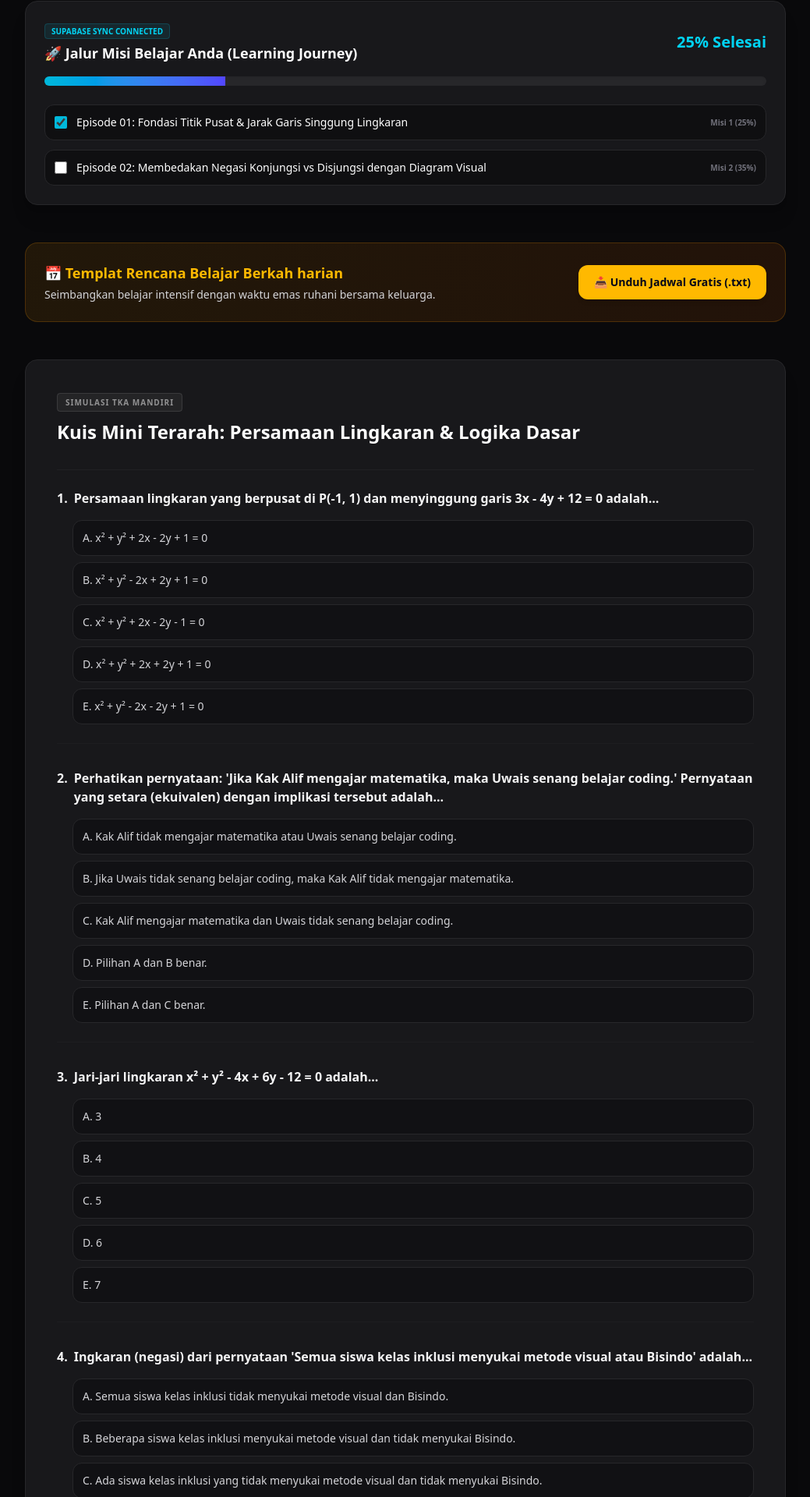
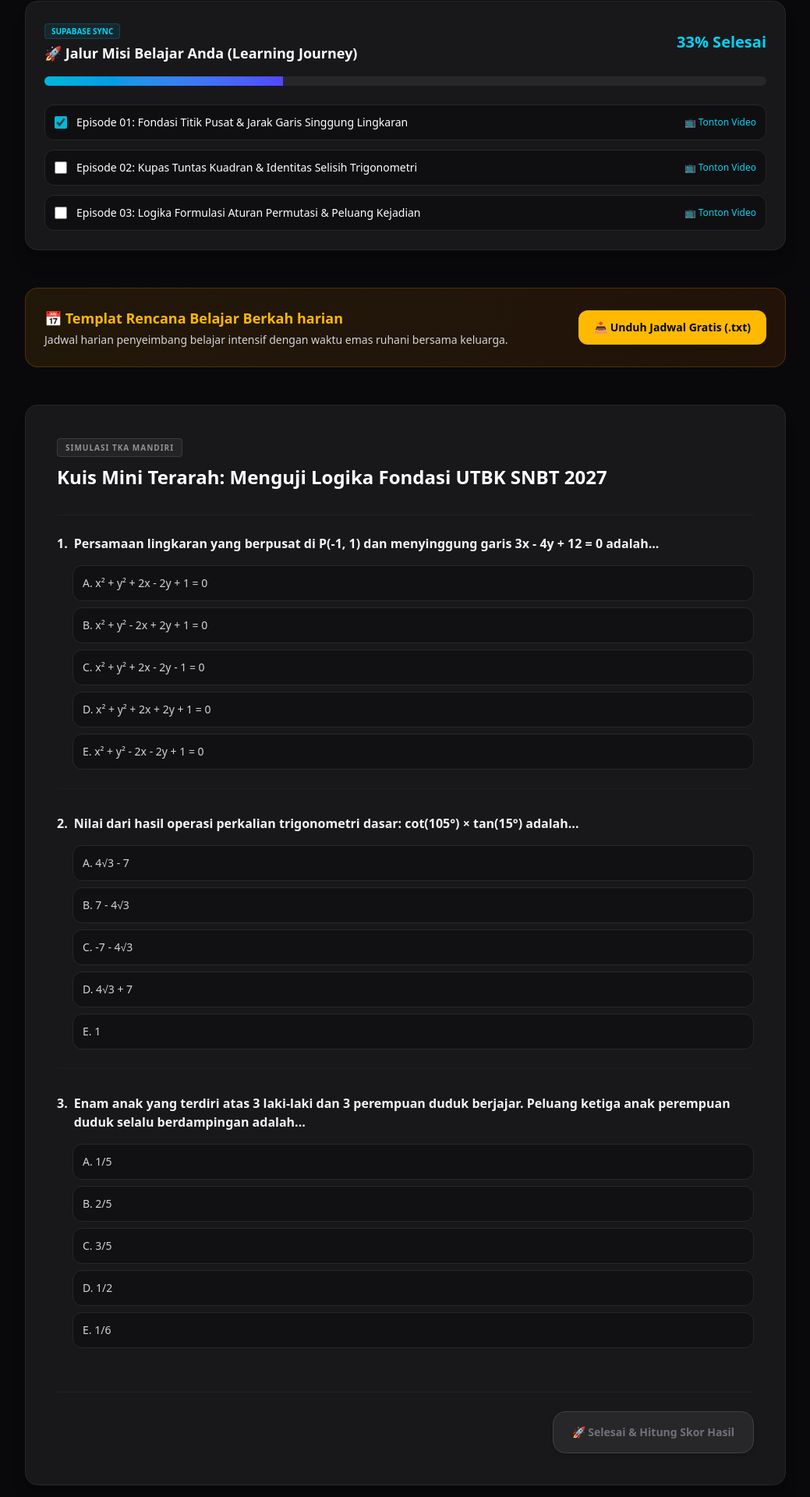
Before and after one commit to teknoalif/kakalif, a Next.js app: page /tryout in a window 1280 px wide. Shown: the part 252-2172 px from the top of the page at 78% size, without its empty margins (120-1159 px from the left). Built offline with nearby package versions, Linux system fonts and the light colour scheme.

Commit message:
Update page.js

```diff
--- a/src/app/tryout/page.js
+++ b/src/app/tryout/page.js
@@ -4,7 +4,6 @@ import Navbar from '../../components/Navbar';
 import Footer from '../../components/Footer';
 
 export default function TryOutPage() {
-  // Data Soal Lengkap dengan Pembahasan Detil
   const daftarSoal = [
     {
       id: 1,
@@ -17,57 +16,33 @@ export default function TryOutPage() {
         "D. x² + y² + 2x + 2y + 1 = 0",
         "E. x² + y² - 2x - 2y + 1 = 0"
       ],
-      kunci: 0, // A
+      kunci: 0,
       rekomendasiVideo: "https://youtu.be/-NABrFzoP2w",
-      pembahasan: "Langkah 1: Cari jari-jari (r) menggunakan rumus jarak titik pusat P(x₁, y₁) ke garis ax + by + c = 0.\n$r = \\left| \\frac{a x_1 + b y_1 + c}{\\sqrt{a^2 + b^2}} \\right|$\n$r = \\left| \\frac{3(-1) + (-4)(1) + 12}{\\sqrt{3^2 + (-4)^2}} \\right| = \\left| \\frac{-3 - 4 + 12}{\\sqrt{25}} \\right| = \\left| \\frac{5}{5} \\right| = 1$\n\nLangkah 2: Masukkan ke rumus standar persamaan lingkaran $(x - h)^2 + (y - k)^2 = r^2$ dengan pusat (-1, 1):\n$(x - (-1))^2 + (y - 1)^2 = 1^2$\n$(x + 1)^2 + (y - 1)^2 = 1$\n$x^2 + 2x + 1 + y^2 - 2y + 1 = 1$\n$x^2 + y^2 + 2x - 2y + 1 = 0$ (Pilihan A)."
+      pembahasan: "Langkah 1: Jarak titik ke garis singgung lingkaran menghasilkan r = 1.\nLangkah 2: Masukkan ke $(x+1)^2 + (y-1)^2 = 1^2 \\implies x^2 + y^2 + 2x - 2y + 1 = 0$ (Opsi A)."
     },
     {
       id: 2,
-      kategori: "Logika Dasar",
-      tanya: "Perhatikan pernyataan: 'Jika Kak Alif mengajar matematika, maka Uwais senang belajar coding.' Pernyataan yang setara (ekuivalen) dengan implikasi tersebut adalah...",
+      kategori: "Trigonometri",
+      tanya: "Nilai dari hasil operasi perkalian trigonometri dasar: cot(105°) × tan(15°) adalah...",
       opsi: [
-        "A. Kak Alif tidak mengajar matematika atau Uwais senang belajar coding.",
-        "B. Jika Uwais tidak senang belajar coding, maka Kak Alif tidak mengajar matematika.",
-        "C. Kak Alif mengajar matematika dan Uwais tidak senang belajar coding.",
-        "D. Pilihan A dan B benar.",
-        "E. Pilihan A dan C benar."
+        "A. 4√3 - 7",
+        "B. 7 - 4√3",
+        "C. -7 - 4√3",
+        "D. 4√3 + 7",
+        "E. 1"
       ],
-      kunci: 3, // D
-      rekomendasiVideo: "https://youtu.be/-NABrFzoP2w",
-      pembahasan: "Dalam logika matematika, sebuah implikasi $p \\implies q$ secara standar ekuivalen (setara) dengan dua bentuk utama:\n1. Bentuk Disjungsi: $\\sim p \\lor q$ (Kak Alif tidak mengajar matematika atau Uwais senang belajar coding) -> Sesuai Pilihan A.\n2. Bentuk Kontraposisi: $\\sim q \\implies \\sim p$ (Jika Uwais tidak senang belajar coding, maka Kak Alif tidak mengajar matematika) -> Sesuai Pilihan B.\n\nKarena pilihan A dan B keduanya benar secara hukum logika, maka opsi yang paling tepat dan menyeluruh adalah Pilihan D."
+      kunci: 0, // A
+      rekomendasiVideo: "https://www.youtube.com/watch?v=-9JjnKEXp2Q",
+      pembahasan: "Langkah 1: Menggunakan sifat relasi kuadran vertikal, nilai $cot(105^\\circ) = -tan(15^\\circ)$.\nLangkah 2: Operasi menjadi $-tan^2(15^\\circ)$. Nilai $tan(15^\\circ) = 2 - \\sqrt{3}$.\nLangkah 3: Kuadratkan dan kalikan negatif: $-(2 - \\sqrt{3})^2 = -(4 - 4\\sqrt{3} + 3) = 4\\sqrt{3} - 7$ (Opsi A)."
     },
     {
       id: 3,
-      kategori: "Persamaan Lingkaran",
-      tanya: "Jari-jari lingkaran x² + y² - 4x + 6y - 12 = 0 adalah...",
-      opsi: ["A. 3", "B. 4", "C. 5", "D. 6", "E. 7"],
-      kunci: 2, // C
-      rekomendasiVideo: "https://youtu.be/-NABrFzoP2w",
-      pembahasan: "Persamaan umum lingkaran: $x^2 + y^2 + Ax + By + C = 0$.\nDari soal didapatkan nilai koefisien: A = -4, B = 6, dan C = -12.\n\nRumus mencari jari-jari (r):\n$r = \\sqrt{\\left(\\frac{A}{-2}\\right)^2 + \\left(\\frac{B}{-2}\\right)^2 - C}$\n$r = \\sqrt{\\left(\\frac{-4}{-2}\\right)^2 + \\left(\\frac{6}{-2}\\right)^2 - (-12)}$\n$r = \\sqrt{(2)^2 + (-3)^2 + 12}$\n$r = \\sqrt{4 + 9 + 12} = \\sqrt{25} = 5$ (Pilihan C)."
-    },
-    {
-      id: 4,
-      kategori: "Logika Dasar",
-      tanya: "Ingkaran (negasi) dari pernyataan 'Semua siswa kelas inklusi menyukai metode visual atau Bisindo' adalah...",
-      opsi: [
-        "A. Semua siswa kelas inklusi tidak menyukai metode visual dan Bisindo.",
-        "B. Beberapa siswa kelas inklusi menyukai metode visual dan tidak menyukai Bisindo.",
-        "C. Ada siswa kelas inklusi yang tidak menyukai metode visual dan tidak menyukai Bisindo.",
-        "D. Tidak ada siswa kelas inklusi yang menyukai metode visual maupun Bisindo.",
-        "E. Beberapa siswa kelas inklusi tidak menyukai metode visual atau tidak menyukai Bisindo."
-      ],
-      kunci: 2, // C
-      rekomendasiVideo: "https://youtu.be/-NABrFzoP2w",
-      pembahasan: "Pernyataan berkuantor universal bernilai: $\\forall x (P(x) \\lor Q(x))$.\nIngkaran dari kuantor 'Semua' ($\\forall$) adalah 'Ada / Beberapa / Terdapat' ($\\exists$).\nSesuai Hukum De Morgan, ingkaran dari operasi disjungsi $(P \\lor Q)$ berubah menjadi konjungsi $(\\sim P \\land \\sim Q)$.\n\nSehingga ingkarannya berbunyi: 'Ada siswa kelas inklusi yang tidak menyukai metode visual DAN tidak menyukai Bisindo' (Pilihan C)."
-    },
-    {
-      id: 5,
-      kategori: "Persamaan Lingkaran",
-      tanya: "Lingkaran x² + y² = r² akan memotong garis y = x + 4 di dua titik yang berbeda jika...",
-      opsi: ["A. r > 2", "B. r > 2√2", "C. r < 2√2", "D. r > 4", "E. r < 4"],
-      kunci: 1, // B
-      rekomendasiVideo: "https://youtu.be/-NABrFzoP2w",
-      pembahasan: "Substitusikan persamaan garis $y = x + 4$ ke dalam persamaan lingkaran $x^2 + y^2 = r^2$:\n$x^2 + (x + 4)^2 = r^2$\n$x^2 + x^2 + 8x + 16 - r^2 = 0$\n$2x^2 + 8x + (16 - r^2) = 0$\n\nSyarat memotong di dua titik berbeda adalah nilai Diskriminan harus lebih besar dari nol ($D > 0$):\n$b^2 - 4ac > 0$\n$8^2 - 4(2)(16 - r^2) > 0$\n$64 - 8(16 - r^2) > 0$\n$64 - 128 + 8r^2 > 0$\n$-64 + 8r^2 > 0 \\implies 8r^2 > 64 \\implies r^2 > 8$\n$r > \\sqrt{8} \\implies r > 2\\sqrt{2}$ (Pilihan B)."
+      kategori: "Peluang Permutasi",
+      tanya: "Enam anak yang terdiri atas 3 laki-laki dan 3 perempuan duduk berjajar. Peluang ketiga anak perempuan duduk selalu berdampingan adalah...",
+      opsi: ["A. 1/5", "B. 2/5", "C. 3/5", "D. 1/2", "E. 1/6"],
+      kunci: 0, // A
+      rekomendasiVideo: "https://www.youtube.com/watch?v=y7RxTdiJ7Kg",
+      pembahasan: "Langkah 1: Anggota ruang sampel total $n(S) = 6! = 720$.\nLangkah 2: Anggap 3 perempuan sebagai 1 grup objek. Total objek menjadi $3 + 1 = 4$ objek ($4! = 24$). Di dalam grup perempuan sendiri dapat bertukar posisi sebanyak $3! = 6$ cara.\nLangkah 3: Peluang $P(A) = \\frac{24 \\times 6}{720} = \\frac{144}{720} = \\frac{1}{5}$ atau 0.2 (Opsi A)."
     }
   ];
 
@@ -89,19 +64,20 @@ export default function TryOutPage() {
       if (jawabanUser[soal.id] === soal.kunci) {
         nilaiBenar += 1;
       } else {
-        if (!salahKategori.includes(soal.kategori)) {
-          salahKategori.push(soal.kategori);
+        const itemKategori = { nama: soal.kategori, link: soal.rekomendasiVideo };
+        if (!salahKategori.some(e => e.nama === soal.kategori)) {
+          salahKategori.push(itemKategori);
         }
       }
     });
 
-    setSkor((nilaiBenar / daftarSoal.length) * 100);
+    setSkor(Math.round((nilaiBenar / daftarSoal.length) * 100));
     setKategoriSalah(salahKategori);
     setSudahSubmit(true);
   };
 
   const downloadJadwalBerkah = () => {
-    const isiTeks = `=====================================================\nTEMPLAT RENCANA BELAJAR BERKAH (RUMAATUN & KAK ALIF)\n=====================================================\n\nJADWAL HARIAN ADAPTIF:\n-----------------------------------------------------\n04.30 - 05.30 | Shalat Subuh & Dzikir Pagi\n05.30 - 07.00 | Misi Mandiri 1: Pemahaman Konsep Matematika\n07.00 - 08.00 | Istirahat, Sarapan & Quality Time Keluarga\n08.00 - 11.30 | Misi Mandiri 2: Implementasi Coding & Latihan Soal\n11.30 - 13.00 | Jeda Shalat Dzuhur, Makan Siang & Qailulah\n13.00 - 15.00 | Misi Mandiri 3: Review Portofolio\n15.00 - 16.00 | Jeda Shalat Ashar & Refreshing Sore Ringan\n16.00 - 17.30 | Evaluasi Soal Salah & Menonton Video\n17.30 - 19.30 | Jeda Shalat Maghrib & Isya\n19.30 - 21.00 | Sesi Santai / Membaca Buku\n21.00 - Rehat  | Istirahat Total\n\n[ ] Shalat 5 Waktu Tepat Waktu?\n[ ] Apakah Ada Konsep Matematika yang Masih 'Monster'?`;
+    const isiTeks = `=====================================================\nTEMPLAT RENCANA BELAJAR BERKAH (RUMAATUN & KAK ALIF)\n=====================================================\n\nJADWAL HARIAN ADAPTIF:\n-----------------------------------------------------\n04.30 - 05.30 | Shalat Subuh & Dzikir Pagi\n05.30 - 07.00 | Misi Mandiri 1: Pemahaman Konsep Matematika\n07.00 - 08.00 | Istirahat & Keluarga\n08.00 - 11.30 | Misi Mandiri 2: Implementasi Coding & Latihan\n11.30 - 13.00 | Shalat Dzuhur, Makan & Qailulah (Tidur Siang)\n13.00 - 15.00 | Misi Mandiri 3: Review Portofolio / Menulis\n15.00 - 16.00 | Jeda Shalat Ashar & Sore\n16.00 - 17.30 | Evaluasi Soal & Nonton Rekomendasi Video\n17.30 - 19.30 | Maghrib & Isya\n19.30 - 21.00 | Membaca Buku "Matematika Itu Asyik"\n21.00 - Rehat  | Istirahat Total`;
     const blob = new Blob([isiTeks], { type: 'text/plain' });
     const url = URL.createObjectURL(blob);
     const link = document.createElement('a');
@@ -111,7 +87,7 @@ export default function TryOutPage() {
     URL.revokeObjectURL(url);
   };
 
-  const [progresMisi, setProgresMisi] = useState(25);
+  const [progresMisi, setProgresMisi] = useState(33);
   const [misiSelesai, setMisiSelesai] = useState({ bab1: true, bab2: false, bab3: false });
 
   const handleToggleMisi = (babKey, nilaiBeban) => {
@@ -130,70 +106,72 @@ export default function TryOutPage() {
 
       <div className="container mx-auto px-6 max-w-5xl pt-28 pb-16 space-y-12">
 
-        {/* HEADER */}
         <div className="border-b border-zinc-850 pb-6">
-          <h1 className="text-3xl font-black text-white sm:text-4xl tracking-tight">
-            Pusat Misi Mandiri TKA &amp; Rumaatun Ecosystem
-          </h1>
-          <p className="text-sm text-zinc-400 mt-2">
-            Persiapan Akselerasi Menuju Ujian Akademik Oktober 2026.
-          </p>
+          <h1 className="text-3xl font-black text-white sm:text-4xl tracking-tight">Pusat Misi Mandiri TKA &amp; Rumaatun Ecosystem</h1>
+          <p className="text-sm text-zinc-400 mt-2">Persiapan Akselerasi Menuju Ujian Akademik Oktober 2026.</p>
         </div>
 
-        {/* JALUR MISI BELAJAR */}
+        {/* JALUR MISI BELAJAR DENGAN LINK VIDEO ASLI KAK ALIF */}
         <div className="bg-zinc-900 border border-zinc-800 rounded-2xl p-6 shadow-xl">
           <div className="flex flex-col sm:flex-row sm:items-center justify-between gap-4 mb-4">
             <div>
-              <span className="text-[10px] uppercase font-bold text-cyan-400 bg-cyan-500/10 px-2 py-0.5 rounded border border-cyan-500/20">
-                Supabase Sync Connected
-              </span>
+              <span className="text-[10px] uppercase font-bold text-cyan-400 bg-cyan-500/10 px-2 py-0.5 rounded border border-cyan-500/20">Supabase Sync</span>
               <h3 className="text-lg font-bold text-white mt-1">🚀 Jalur Misi Belajar Anda (Learning Journey)</h3>
             </div>
             <span className="text-xl font-black text-cyan-400">{progresMisi}% Selesai</span>
           </div>
 
-          <div className="w-full bg-zinc-800 h-3 rounded-full overflow-hidden shadow-inner mb-6">
+          <div className="w-full bg-zinc-800 h-3 rounded-full overflow-hidden mb-6">
             <div className="bg-gradient-to-r from-cyan-500 to-[#5246ff] h-full transition-all duration-500 ease-out" style={{ width: `${progresMisi}%` }}></div>
           </div>
 
           <div className="space-y-3">
-            <label className="flex items-center justify-between p-3 rounded-xl bg-zinc-950/60 border border-zinc-800 cursor-pointer hover:bg-zinc-900 transition-colors">
-              <div className="flex items-center gap-3">
-                <input type="checkbox" checked={misiSelesai.bab1} onChange={() => handleToggleMisi('bab1', 25)} className="accent-cyan-500 h-4 w-4 rounded" />
+            <div className="flex items-center justify-between p-3 rounded-xl bg-zinc-950/60 border border-zinc-800">
+              <label className="flex items-center gap-3 cursor-pointer">
+                <input type="checkbox" checked={misiSelesai.bab1} onChange={() => handleToggleMisi('bab1', 33)} className="accent-cyan-500 h-4 w-4 rounded" />
                 <span className="text-xs sm:text-sm font-medium">Episode 01: Fondasi Titik Pusat &amp; Jarak Garis Singgung Lingkaran</span>
-              </div>
-              <span className="text-[10px] font-bold text-zinc-500">Misi 1 (25%)</span>
-            </label>
-            <label className="flex items-center justify-between p-3 rounded-xl bg-zinc-950/60 border border-zinc-800 cursor-pointer hover:bg-zinc-900 transition-colors">
-              <div className="flex items-center gap-3">
-                <input type="checkbox" checked={misiSelesai.bab2} onChange={() => handleToggleMisi('bab2', 35)} className="accent-cyan-500 h-4 w-4 rounded" />
-                <span className="text-xs sm:text-sm font-medium">Episode 02: Membedakan Negasi Konjungsi vs Disjungsi dengan Diagram Visual</span>
-              </div>
-              <span className="text-[10px] font-bold text-zinc-500">Misi 2 (35%)</span>
-            </label>
+              </label>
+              <a href="https://youtu.be/-NABrFzoP2w" target="_blank" rel="noopener noreferrer" className="text-xs text-cyan-400 hover:underline">📺 Tonton Video</a>
+            </div>
+
+            <div className="flex items-center justify-between p-3 rounded-xl bg-zinc-950/60 border border-zinc-800">
+              <label className="flex items-center gap-3 cursor-pointer">
+                <input type="checkbox" checked={misiSelesai.bab2} onChange={() => handleToggleMisi('bab2', 33)} className="accent-cyan-500 h-4 w-4 rounded" />
+                <span className="text-xs sm:text-sm font-medium">Episode 02: Kupas Tuntas Kuadran &amp; Identitas Selisih Trigonometri</span>
+              </label>
+              <a href="https://www.youtube.com/watch?v=-9JjnKEXp2Q" target="_blank" rel="noopener noreferrer" className="text-xs text-cyan-400 hover:underline">📺 Tonton Video</a>
+            </div>
+
+            <div className="flex items-center justify-between p-3 rounded-xl bg-zinc-950/60 border border-zinc-800">
+              <label className="flex items-center gap-3 cursor-pointer">
+                <input type="checkbox" checked={misiSelesai.bab3} onChange={() => handleToggleMisi('bab3', 34)} className="accent-cyan-500 h-4 w-4 rounded" />
+                <span className="text-xs sm:text-sm font-medium">Episode 03: Logika Formulasi Aturan Permutasi &amp; Peluang Kejadian</span>
+              </label>
+              <a href="https://www.youtube.com/watch?v=y7RxTdiJ7Kg" target="_blank" rel="noopener noreferrer" className="text-xs text-cyan-400 hover:underline">📺 Tonton Video</a>
+            </div>
           </div>
         </div>
 
-        {/* JADWAL BERKAH */}
+        {/* TEMPLAT JADWAL BERKAH */}
         <div className="bg-gradient-to-r from-amber-500/10 to-orange-500/10 border border-amber-500/20 rounded-2xl p-6 flex flex-col sm:flex-row items-start sm:items-center justify-between gap-6">
           <div className="space-y-1">
             <h3 className="text-lg font-bold text-amber-400 flex items-center gap-2">📅 Templat Rencana Belajar Berkah harian</h3>
-            <p className="text-xs sm:text-sm text-zinc-300 max-w-2xl">Seimbangkan belajar intensif dengan waktu emas ruhani bersama keluarga.</p>
+            <p className="text-xs sm:text-sm text-zinc-300 max-w-2xl">Jadwal harian penyeimbang belajar intensif dengan waktu emas ruhani bersama keluarga.</p>
           </div>
           <button onClick={downloadJadwalBerkah} className="rounded-xl bg-amber-400 hover:bg-amber-300 px-5 py-3 text-xs sm:text-sm font-black text-slate-950 shadow-md">
             📥 Unduh Jadwal Gratis (.txt)
           </button>
         </div>
 
-        {/* AREA TRY-OUT */}
+        {/* TRY-OUT BOX PREVIEW */}
         <div className="bg-zinc-900 border border-zinc-800 rounded-2xl p-6 md:p-10 shadow-xl space-y-8">
           <div>
             <span className="text-[10px] font-bold tracking-widest text-white/50 bg-white/5 border border-white/10 px-2.5 py-1 rounded">SIMULASI TKA MANDIRI</span>
-            <h2 className="text-xl md:text-2xl font-black text-white mt-3">Kuis Mini Terarah: Persamaan Lingkaran &amp; Logika Dasar</h2>
+            <h2 className="text-xl md:text-2xl font-black text-white mt-3">Kuis Mini Terarah: Menguji Logika Fondasi UTBK SNBT 2027</h2>
           </div>
 
           {sudahSubmit && (
-            <div className="bg-zinc-950/80 border border-zinc-800 rounded-2xl p-6 grid md:grid-cols-12 gap-6 items-center animate-fadeIn">
+            <div className="bg-zinc-950/80 border border-zinc-800 rounded-2xl p-6 grid md:grid-cols-12 gap-6 items-center">
               <div className="md:col-span-4 flex flex-col items-center justify-center border-b md:border-b-0 md:border-r border-zinc-800 pb-4 md:pb-0">
                 <span className="text-xs font-bold text-zinc-400 uppercase tracking-wider">Hasil Skor Anda</span>
                 <div className="relative flex items-end justify-center h-28 w-16 bg-zinc-900 rounded-xl mt-4 border border-zinc-800 overflow-hidden">
@@ -203,26 +181,26 @@ export default function TryOutPage() {
               </div>
 
               <div className="md:col-span-8 space-y-3">
-                <h4 className="text-sm font-bold text-zinc-200">🤖 Rekomendasi Review Khusen Terminator:</h4>
+                <h4 className="text-sm font-bold text-zinc-200">🤖 Analisis Review Adaptif Terminator:</h4>
                 {kategoriSalah.length > 0 ? (
                   <div className="space-y-2">
-                    <div className="flex flex-wrap gap-2">
+                    <p className="text-xs text-zinc-400">Anda disarankan mengulas kembali materi video Kak Alif pada kategori:</p>
+                    <div className="flex flex-col gap-2">
                       {kategoriSalah.map((kat, idx) => (
-                        <span key={idx} className="text-[11px] font-bold bg-red-500/10 border border-red-500/20 text-red-400 px-2.5 py-1 rounded-md">⚠️ {kat}</span>
+                        <a key={idx} href={kat.link} target="_blank" rel="noopener noreferrer" className="text-xs font-bold text-cyan-400 hover:underline flex items-center gap-1.5">
+                          📺 Tonton Evaluasi Topik: {kat.nama} &rarr;
+                        </a>
                       ))}
                     </div>
-                    <a href="https://youtu.be/-NABrFzoP2w" target="_blank" rel="noopener noreferrer" className="inline-flex items-center gap-2 text-xs font-bold text-cyan-400 hover:underline pt-2">
-                      📺 Buka Video Pembahasan Persamaan Lingkaran &amp; UTBK SNBT &rarr;
-                    </a>
                   </div>
                 ) : (
-                  <p className="text-xs text-emerald-400 font-semibold">Luar biasa sempurna! Semua jawaban Anda benar.</p>
+                  <p className="text-xs text-emerald-400 font-semibold">Luar biasa! Semua jawaban Anda benar sempurna.</p>
                 )}
               </div>
             </div>
           )}
 
-          {/* DAFTAR SOAL & LOGIKA EVALUASI WARNA */}
+          {/* LIST SOAL DENGAN WARNA PASCA SUBMIT */}
           <div className="space-y-8 border-t border-zinc-800/60 pt-6">
             {daftarSoal.map((soal, sIdx) => (
               <div key={soal.id} className="space-y-4 border-b border-zinc-800/40 pb-6 last:border-0">
@@ -236,19 +214,15 @@ export default function TryOutPage() {
                     const terpiih = jawabanUser[soal.id] === oIdx;
                     const adalahKunci = soal.kunci === oIdx;
 
-                    // Logika Styling Dinamis Pasca Submit
                     let kelasWarna = "bg-zinc-950/40 border-zinc-800 text-zinc-300 hover:bg-zinc-900 hover:border-zinc-700";
                     if (terpiih && !sudahSubmit) {
                       kelasWarna = "bg-[#5246ff] border-[#5246ff] text-white shadow-md";
                     } else if (sudahSubmit) {
                       if (adalahKunci) {
-                        // Kunci jawaban asli selalu hijau terang
-                        kelasWarna = "bg-emerald-600/20 border-emerald-500 text-emerald-300 font-bold shadow-md shadow-emerald-900/10";
+                        kelasWarna = "bg-emerald-600/20 border-emerald-500 text-emerald-300 font-bold";
                       } else if (terpiih && !adalahKunci) {
-                        // Jika pilihan user salah, warnai merah
-                        kelasWarna = "bg-red-600/20 border-red-500 text-red-300 line-through shadow-md shadow-red-900/10";
+                        kelasWarna = "bg-red-600/20 border-red-500 text-red-300 line-through";
                       } else {
-                        // Pilihan lain yang tidak dipilih dinonaktifkan transparan
                         kelasWarna = "bg-zinc-950/20 border-zinc-900 text-zinc-500 cursor-not-allowed";
                       }
                     }
@@ -268,15 +242,10 @@ export default function TryOutPage() {
                   })}
                 </div>
 
-                {/* BLOK PEMBAHASAN DETIL */}
                 {sudahSubmit && (
-                  <div className="mt-4 p-4 rounded-xl bg-zinc-950 border border-zinc-850 space-y-2 text-xs md:text-sm animate-fadeIn">
-                    <h4 className="font-extrabold text-amber-400 flex items-center gap-1.5">
-                      💡 Pembahasan Nilai Matematika:
-                    </h4>
-                    <p className="whitespace-pre-line text-zinc-300 leading-relaxed font-mono bg-zinc-900/50 p-3 rounded-lg border border-zinc-800/40">
-                      {soal.pembahasan}
-                    </p>
+                  <div className="mt-4 p-4 rounded-xl bg-zinc-950 border border-zinc-850 space-y-2 text-xs md:text-sm">
+                    <h4 className="font-extrabold text-amber-400 flex items-center gap-1.5">💡 Solusi Penjabaran Rumus:</h4>
+                    <p className="whitespace-pre-line text-zinc-300 font-mono bg-zinc-900/50 p-3 rounded-lg border border-zinc-800/40">{soal.pembahasan}</p>
                   </div>
                 )}
               </div>
```
